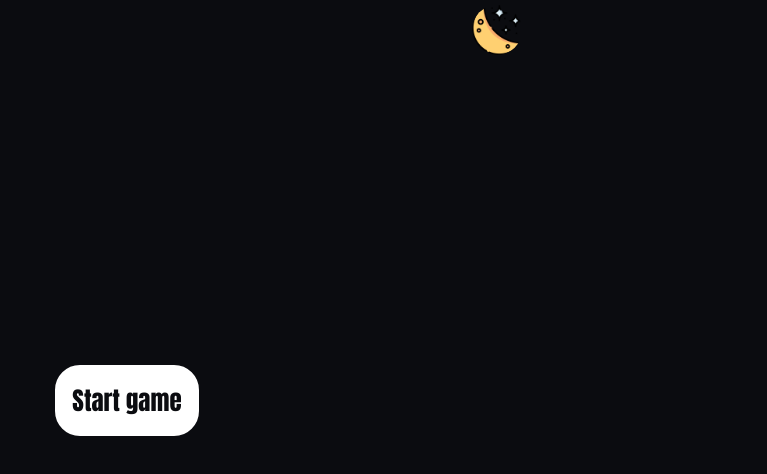
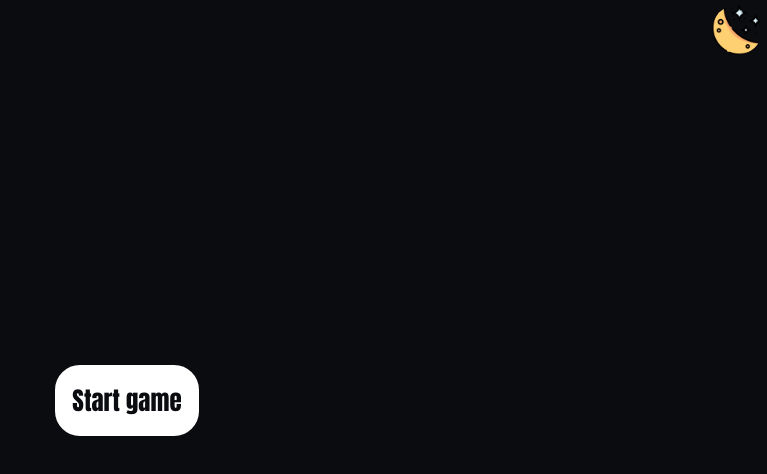
Before and after one commit to ruyy564/tic-tac-toe, a React (Create React App) app: page / in a window 1280 px wide. Shown: the top 474 px of the page, without its empty margins (513-1280 px from the left). Built offline with nearby package versions, Linux system fonts and the light colour scheme; a web font is replaced by a local one.

Commit message:
рефактор

```diff
--- a/src/pages/MenuPage/index.module.css
+++ b/src/pages/MenuPage/index.module.css
@@ -1,17 +1,15 @@
 .root {
-    height: 100%;
+    height: 100vh;
     position: relative;
-    max-width: 800px;
     display: flex;
     flex-direction: column;
     align-items: center;
-    justify-content: space-around;
-    margin: 0 auto;
+    justify-content: center;
 }
 
-@media (max-height: 600px) {
+@media (max-height: 300px) {
     .root {
-        height: 600px;
+        height: 200px;
     }
 
 }
```
